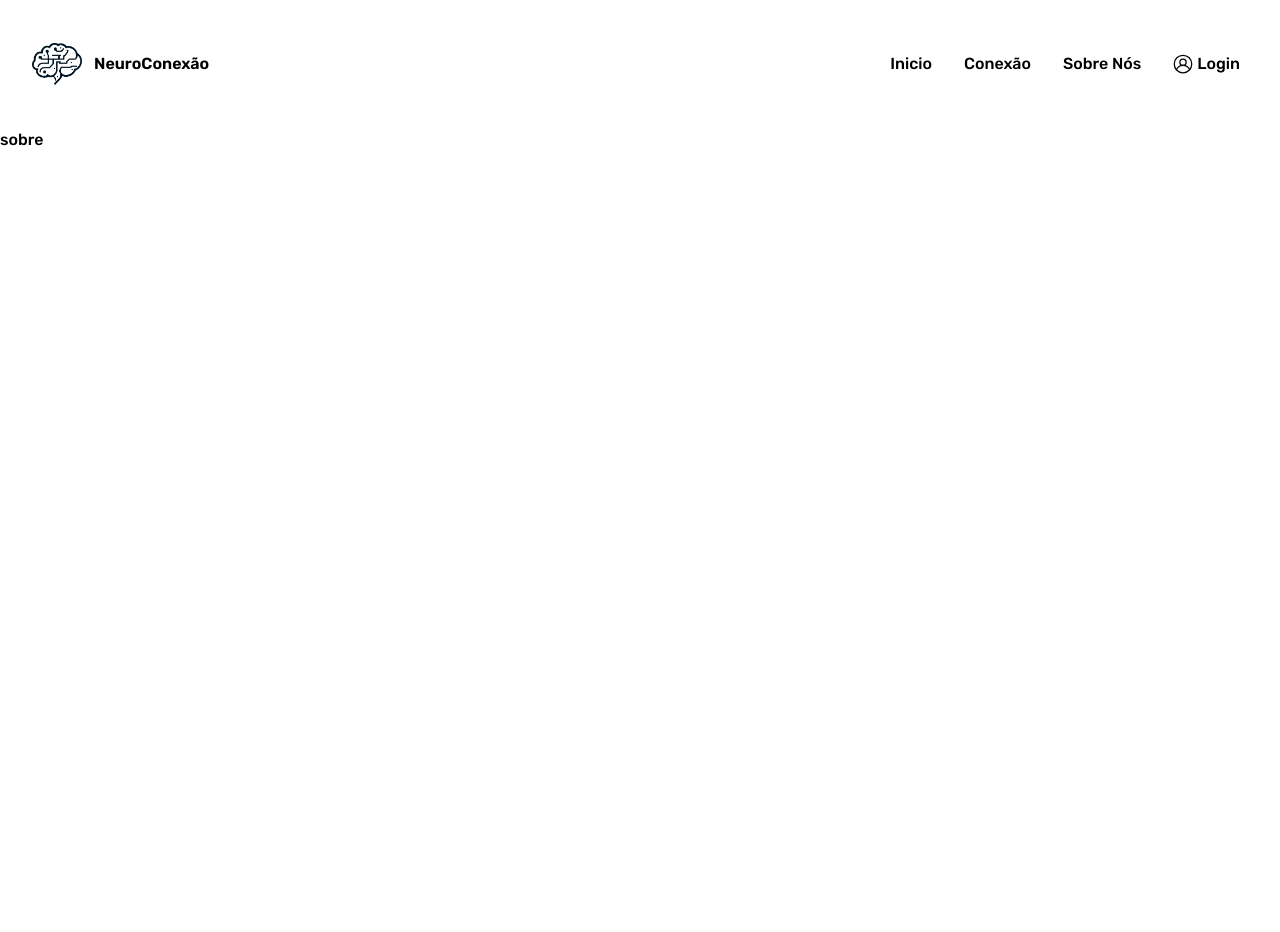
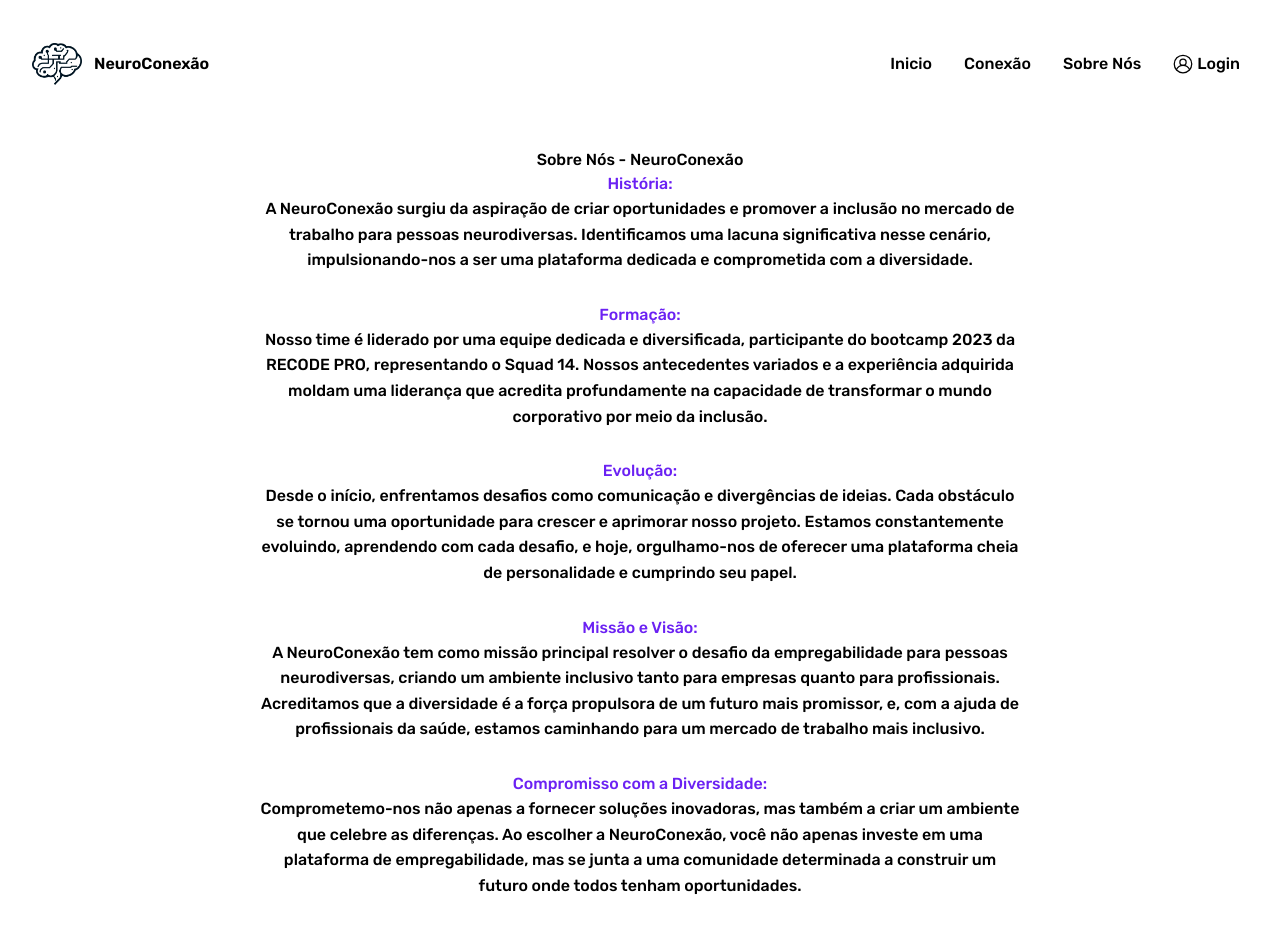
Before and after one commit to RecodeSquad14/NeuroConexao, a Next.js app: page /sobre in a window 1280 px wide. Shown: the top 932 px of the page. Before the commit the page ends 800 px from the top, so only its background shows below. Built offline with nearby package versions, Linux system fonts and the light colour scheme.

Commit message:
atualizações pagina principal, sobre e css

```diff
--- a/src/app/page.js
+++ b/src/app/page.js
@@ -30,19 +30,20 @@
       </GridContainer>
       <div className="h-96 flex justify-evenly items-center gap-4 bg-white p-4">
         <div className=" w-1/3 h-40 bg-tertiary text-black text-2xl grid place-items-center ">
-          neuridoversos golpistas?
+        "Muitas vezes o processo de exclusão começa na porta das empresas, que perdem talentos ainda no processo seletivo, justamente por conduzi-lo de forma não inclusiva"
         </div>
         <div className="w-1/3 h-40 bg-tertiary text-black text-2xl grid place-items-center ">
-          informaçoes sobre desemprego
+        “A diversidade vence: como a inclusão é importante”, produzido pela McKinsey em 2020, as equipes neurodivergentes superam as homogêneas em 36%, em termos de rentabilidade.
         </div>
         <div className="w-1/3 h-40 bg-tertiary text-black text-2xl grid place-items-center ">
-          outro tópico pra encher linguiça
+          A pesquisa da McKinsey indica que empresas mais diversas têm 21% mais chances de alcançar rentabilidade acima da média de mercado, destacando o impacto positivo da diversidade nos resultados financeiros das organizações.
         </div>
+
       </div>
       <GridContainer className="flex flex-col gap-7 justify-center items-center  h-screen md:flex-row ">
         <div className="md:w-1/2">
           <Image
-            src="/home-img/heroImage.png"
+            src="/home-img/squad14.png"
             alt="grupo de pessoas"
             width={600}
             height={600}
@@ -52,8 +53,7 @@
 
         <div className="md:w-1/2">
           <p className="font-normal text-4xl leading-normal text-slate-100  md:text-5xl md:leading-normal">
-            NeuroConexão, a plataforma que impulsiona a empregabilidade para
-            pessoas neurodiversas
+          Nossa missão é criar oportunidades e conexões significativas, promovendo um ambiente de trabalho inclusivo.
           </p>
           <Button
             name="Conecte-se"
--- a/src/app/sobre/page.js
+++ b/src/app/sobre/page.js
@@ -1,7 +1,45 @@
-import React from "react";
+import React from 'react';
 
-function sobre() {
-  return <div>sobre</div>;
+
+const Sobre = () => {
+  return (
+    <div className="sobre-nos">
+      <h1>Sobre Nós - NeuroConexão</h1>
+
+      <section>
+        <h2>História:</h2>
+        <p>A NeuroConexão surgiu da aspiração de criar oportunidades e promover a inclusão no mercado de trabalho para pessoas neurodiversas. Identificamos uma lacuna significativa nesse cenário, impulsionando-nos a ser uma plataforma dedicada e comprometida com a diversidade.</p>
+      </section>
+
+      <section>
+        <h2>Formação:</h2>
+        <p>Nosso time é liderado por uma equipe dedicada e diversificada, participante do bootcamp 2023 da RECODE PRO, representando o Squad 14. Nossos antecedentes variados e a experiência adquirida moldam uma liderança que acredita profundamente na capacidade de transformar o mundo corporativo por meio da inclusão.</p>
+      </section>
+
+      <section>
+        <h2>Evolução:</h2>
+        <p>Desde o início, enfrentamos desafios como comunicação e divergências de ideias. Cada obstáculo se tornou uma oportunidade para crescer e aprimorar nosso projeto. Estamos constantemente evoluindo, aprendendo com cada desafio, e hoje, orgulhamo-nos de oferecer uma plataforma cheia de personalidade e cumprindo seu papel.</p>
+      </section>
+
+      <section>
+        <h2>Missão e Visão:</h2>
+        <p>A NeuroConexão tem como missão principal resolver o desafio da empregabilidade para pessoas neurodiversas, criando um ambiente inclusivo tanto para empresas quanto para profissionais. Acreditamos que a diversidade é a força propulsora de um futuro mais promissor, e, com a ajuda de profissionais da saúde, estamos caminhando para um mercado de trabalho mais inclusivo.</p>
+      </section>
+
+      <section>
+        <h2>Compromisso com a Diversidade:</h2>
+        <p>Comprometemo-nos não apenas a fornecer soluções inovadoras, mas também a criar um ambiente que celebre as diferenças. Ao escolher a NeuroConexão, você não apenas investe em uma plataforma de empregabilidade, mas se junta a uma comunidade determinada a construir um futuro onde todos tenham oportunidades.</p>
+      </section>
+    </div>
+  );
 }
 
-export default sobre;
+function App() {
+  return (
+    <div className="App">
+      <Sobre />
+    </div>
+  );
+}
+
+export default App;
--- a/src/styles/globals.css
+++ b/src/styles/globals.css
@@ -8,3 +8,26 @@
   padding: 0;
   margin: 0;
 }
+
+.App {
+  text-align: center;
+}
+
+.sobre-nos {
+  max-width: 800px;
+  margin: 0 auto;
+  padding: 20px;
+}
+
+section {
+  margin-bottom: 30px;
+}
+
+h2 {
+  color: #6b21f3;
+}
+
+p {
+  font-size: 16px;
+  line-height: 1.6;
+}
```
